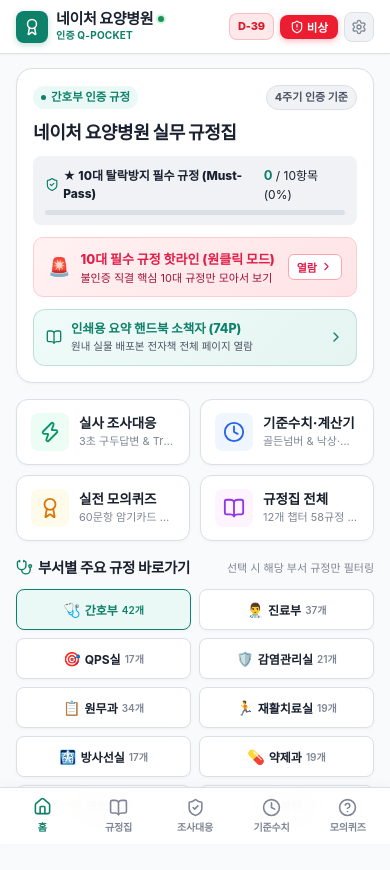
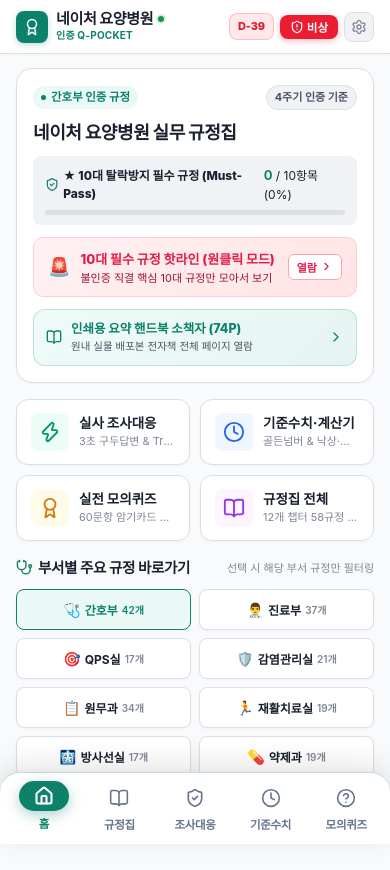
Before and after one commit to kisayo11/nature-q-pocket, a React (Vite) app in the folder app/: page / in a window 390 px wide. Shown: the top 870 px of the page. Built offline with nearby package versions, Linux system fonts and the light colour scheme; no server answers; a web font is replaced by a local one.

Commit message:
feat(ui): redesign mobile bottom nav with high-contrast elevated dock and vibrant active pill

```diff
--- a/app/src/App.jsx
+++ b/app/src/App.jsx
@@ -293,13 +293,15 @@ export default function App() {
         )}
       </main>
 
-      {/* 3. Bottom Navigation Bar (황금 5대 네비게이션) */}
+      {/* 3. Bottom Navigation Bar (황금 5대 프리미엄 독) */}
       <nav className="bottom-nav">
         <button
           className={`nav-tab-btn ${activeTab === 'home' ? 'active' : ''}`}
           onClick={() => setActiveTab('home')}
         >
-          <Home size={19} />
+          <div className="nav-icon-wrapper">
+            <Home size={20} strokeWidth={activeTab === 'home' ? 2.5 : 1.9} />
+          </div>
           <span className="nav-tab-label">홈</span>
         </button>
 
@@ -311,7 +313,9 @@ export default function App() {
             setActiveTab('handbook');
           }}
         >
-          <BookOpen size={19} />
+          <div className="nav-icon-wrapper">
+            <BookOpen size={20} strokeWidth={activeTab === 'handbook' ? 2.5 : 1.9} />
+          </div>
           <span className="nav-tab-label">규정집</span>
         </button>
 
@@ -319,7 +323,9 @@ export default function App() {
           className={`nav-tab-btn ${activeTab === 'inspection' || activeTab === 'tracer' ? 'active' : ''}`}
           onClick={() => setActiveTab('inspection')}
         >
-          <ShieldCheck size={19} />
+          <div className="nav-icon-wrapper">
+            <ShieldCheck size={20} strokeWidth={activeTab === 'inspection' || activeTab === 'tracer' ? 2.6 : 2} />
+          </div>
           <span className="nav-tab-label">조사대응</span>
         </button>
 
@@ -327,7 +333,9 @@ export default function App() {
           className={`nav-tab-btn ${activeTab === 'golden' || activeTab === 'calc' ? 'active' : ''}`}
           onClick={() => setActiveTab('golden')}
         >
-          <Clock size={19} />
+          <div className="nav-icon-wrapper">
+            <Clock size={20} strokeWidth={activeTab === 'golden' || activeTab === 'calc' ? 2.5 : 1.9} />
+          </div>
           <span className="nav-tab-label">기준수치</span>
         </button>
 
@@ -336,7 +344,9 @@ export default function App() {
             className={`nav-tab-btn ${activeTab === 'quiz' ? 'active' : ''}`}
             onClick={() => setActiveTab('quiz')}
           >
-            <HelpCircle size={19} />
+            <div className="nav-icon-wrapper">
+              <HelpCircle size={20} strokeWidth={activeTab === 'quiz' ? 2.5 : 1.9} />
+            </div>
             <span className="nav-tab-label">모의퀴즈</span>
           </button>
         )}
--- a/app/src/index.css
+++ b/app/src/index.css
@@ -1841,7 +1841,7 @@ input, select {
 }
 
 /* ==========================================================================
-   6. BOTTOM NAVIGATION (하단 네비게이션)
+   6. BOTTOM NAVIGATION (하단 네비게이션 - 프리미엄 모바일 독 디자인)
    ========================================================================== */
 .bottom-nav {
   position: fixed;
@@ -1850,42 +1850,99 @@ input, select {
   right: 0;
   max-width: 580px;
   margin: 0 auto;
-  z-index: 95;
-  background-color: var(--surface-overlay);
-  backdrop-filter: blur(16px);
-  -webkit-backdrop-filter: blur(16px);
-  border-top: 1px solid var(--border);
+  z-index: 100;
+  background-color: var(--surface);
+  border-top: 1.5px solid hsla(168, 80%, 28%, 0.25);
+  border-radius: 20px 20px 0 0;
   display: flex;
   align-items: center;
   justify-content: space-around;
-  padding: 7px 4px calc(7px + var(--safe-bottom));
-  box-shadow: 0 -2px 10px rgba(0, 0, 0, 0.04);
+  padding: 8px 6px calc(10px + var(--safe-bottom));
+  box-shadow: 0 -8px 32px rgba(0, 0, 0, 0.1), 0 -2px 8px rgba(0, 0, 0, 0.04);
 }
 
 .nav-tab-btn {
   display: flex;
   flex-direction: column;
   align-items: center;
-  gap: 2px;
-  color: var(--text-muted);
+  justify-content: center;
   flex: 1;
-  padding: 3px 0;
-  border-radius: var(--radius-sm);
-  transition: all 0.12s ease;
-}
-
-.nav-tab-btn.active {
-  color: var(--primary);
-}
-
-.nav-tab-btn.active svg {
+  padding: 2px 0;
+  border-radius: var(--radius-md);
+  position: relative;
+  transition: all 0.18s cubic-bezier(0.16, 1, 0.3, 1);
+  user-select: none;
+}
+
+/* Icon Container with Pill Highlight */
+.nav-icon-wrapper {
+  width: 50px;
+  height: 30px;
+  border-radius: 15px;
+  display: flex;
+  align-items: center;
+  justify-content: center;
+  position: relative;
+  transition: all 0.22s cubic-bezier(0.34, 1.56, 0.64, 1);
+  color: #64748b;
+}
+
+/* Active State: Vibrant Emerald Pill with White Icon (초강력 시인성) */
+.nav-tab-btn.active .nav-icon-wrapper {
+  background: var(--primary) !important;
+  color: #ffffff !important;
+  transform: translateY(-2px);
+  box-shadow: 0 4px 14px hsla(168, 80%, 28%, 0.35);
+}
+
+/* Inactive Icon Hover / Tap */
+.nav-tab-btn:not(.active):hover .nav-icon-wrapper {
+  color: var(--primary);
+  background: var(--primary-light);
+}
+
+.nav-tab-label {
+  font-size: 11.5px;
+  font-weight: 700;
+  letter-spacing: -0.3px;
+  margin-top: 3px;
+  color: #64748b;
+  transition: all 0.15s ease;
+}
+
+.nav-tab-btn.active .nav-tab-label {
+  font-weight: 900;
+  color: var(--primary);
   transform: translateY(-1px);
 }
 
-.nav-tab-label {
-  font-size: 10px;
-  font-weight: 700;
-  letter-spacing: -0.2px;
+.nav-tab-btn:active {
+  transform: scale(0.92);
+}
+
+/* Dark mode support */
+[data-theme="dark"] .bottom-nav {
+  background-color: var(--surface);
+  border-top-color: hsla(168, 80%, 40%, 0.3);
+  box-shadow: 0 -8px 36px rgba(0, 0, 0, 0.6);
+}
+
+[data-theme="dark"] .nav-icon-wrapper {
+  color: #94a3b8;
+}
+
+[data-theme="dark"] .nav-tab-btn.active .nav-icon-wrapper {
+  background: #0d9488;
+  color: #ffffff !important;
+  box-shadow: 0 4px 16px hsla(168, 80%, 40%, 0.45);
+}
+
+[data-theme="dark"] .nav-tab-label {
+  color: #94a3b8;
+}
+
+[data-theme="dark"] .nav-tab-btn.active .nav-tab-label {
+  color: #34d399;
 }
 
 /* ==========================================================================
```
